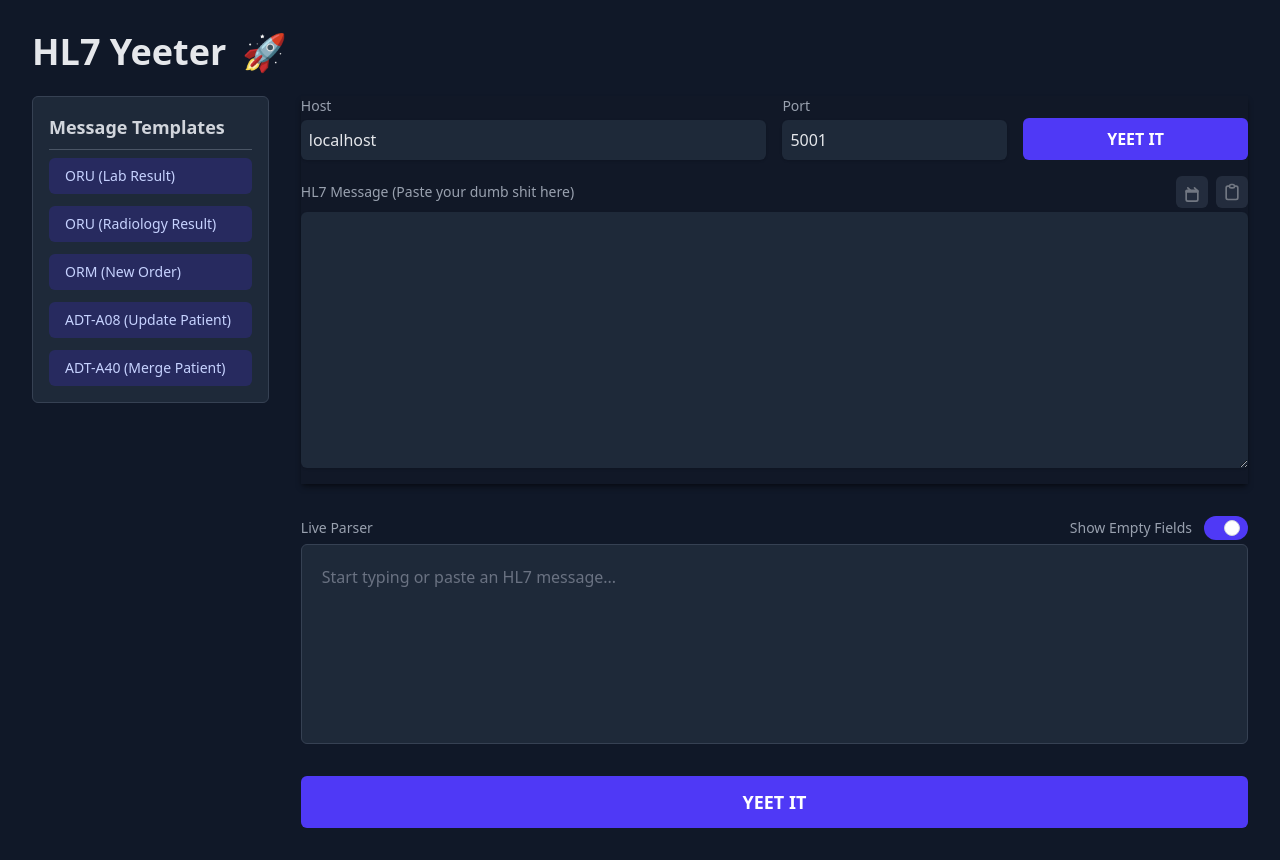
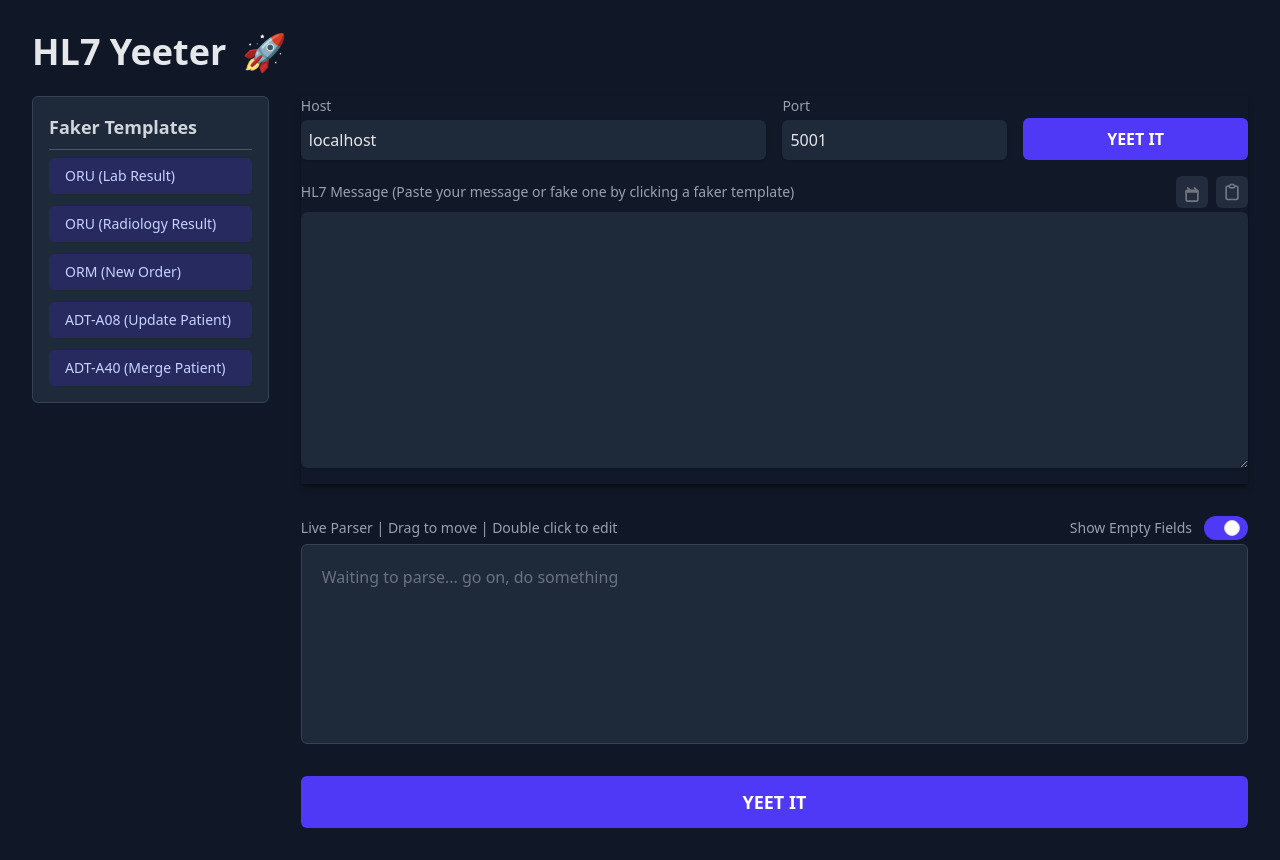
Before and after one commit to cplatt-iso/hl7-yeet, a React (Vite) app: page / in a window 1280 px wide. Built offline with nearby package versions, Linux system fonts and the light colour scheme.

Commit message:
update some colorful language

```diff
--- a/src/components/HL7Parser.jsx
+++ b/src/components/HL7Parser.jsx
@@ -161,7 +161,7 @@ const HL7Parser = () => {
                             />
                             <div>
                                 <div className="flex justify-between items-center mb-1">
-                                    <label htmlFor="hl7-message" className="block text-sm font-medium text-gray-400">HL7 Message (Paste your dumb shit here)</label>
+                                    <label htmlFor="hl7-message" className="block text-sm font-medium text-gray-400">HL7 Message (Paste your message or fake one by clicking a faker template)</label>
                                     {/* --- NEW BUTTON GROUP --- */}
                                     <div className="flex items-center gap-2">
                                         <button
--- a/src/components/MessageTemplates.jsx
+++ b/src/components/MessageTemplates.jsx
@@ -24,7 +24,7 @@ const MessageTemplates = ({ onTemplateSelect }) => {
 
     return (
         <div className="flex flex-col space-y-3 p-4 bg-gray-800 rounded-md border border-gray-700 h-fit">
-            <h3 className="text-lg font-bold text-gray-300 border-b border-gray-600 pb-2 mb-2">Message Templates</h3>
+            <h3 className="text-lg font-bold text-gray-300 border-b border-gray-600 pb-2 mb-2">Faker Templates</h3>
             {templates.map(template => (
                 <button
                     key={template.name}
--- a/src/components/ParserOutput.jsx
+++ b/src/components/ParserOutput.jsx
@@ -8,7 +8,7 @@ const ParserOutput = ({ isProcessing, segments, error, showEmpty, setShowEmpty,
     const content = (
         <>
             {error && error !== 'Parsing...' && <div className="text-red-400 p-4">{error}</div>}
-            {(!error || error === 'Parsing...') && segments.length === 0 && <div className="text-gray-500 p-4">Start typing or paste an HL7 message...</div>}
+            {(!error || error === 'Parsing...') && segments.length === 0 && <div className="text-gray-500 p-4">Waiting to parse... go on, do something</div>}
             {(!error || error === 'Parsing...') && segments.length > 0 && segments.map((segment, index) => (
                 <AccordionItem
                     key={`${segment.name}-${index}`}
@@ -26,7 +26,7 @@ const ParserOutput = ({ isProcessing, segments, error, showEmpty, setShowEmpty,
     return (
         <div>
             <div className="flex justify-between items-center mb-1">
-                <label className="block text-sm font-medium text-gray-400">Live Parser</label>
+                <label className="block text-sm font-medium text-gray-400">Live Parser | Drag to move | Double click to edit</label>
                 <label htmlFor="show-empty-toggle" className="flex items-center cursor-pointer">
                     <span className="mr-3 text-sm font-medium text-gray-400">Show Empty Fields</span>
                     <div className="relative">
--- a/templates/index.html
+++ b/templates/index.html
@@ -111,7 +111,7 @@
                 </div>
                 <div>
                     <label for="hl7-message" class="block text-sm font-medium text-gray-400">HL7 Message (Paste your
-                        dumb shit here)</label>
+                        message or fake one by clicking a faker template)</label>
                     <textarea id="hl7-message" rows="10"
                         class="mt-1 block w-full bg-gray-800 border-gray-700 rounded-md shadow-sm p-2 font-mono"></textarea>
                 </div>
@@ -119,7 +119,7 @@
 
             <div>
                 <div class="flex justify-between items-center mb-1">
-                    <label class="block text-sm font-medium text-gray-400">Live Parser</label>
+                    <label class="block text-sm font-medium text-gray-400">Live Parser | Drag to move | Double click to</label>
                     <label for="show-empty-toggle" class="flex items-center cursor-pointer">
                         <span class="mr-3 text-sm font-medium text-gray-400">Show Empty Fields</span>
                         <div class="relative">
@@ -312,7 +312,7 @@
             debounceTimer = setTimeout(async () => {
                 const message = messageTextarea.value;
                 if (!message.trim()) {
-                    parserOutputDiv.innerHTML = `<div class="text-gray-500 p-4">Start typing or paste an HL7 message to see it parsed here...</div>`;
+                    parserOutputDiv.innerHTML = `<div class="text-gray-500 p-4">Waiting to parse... go on, do something</div>`;
                     messageState = [];
                     return;
                 }
```
